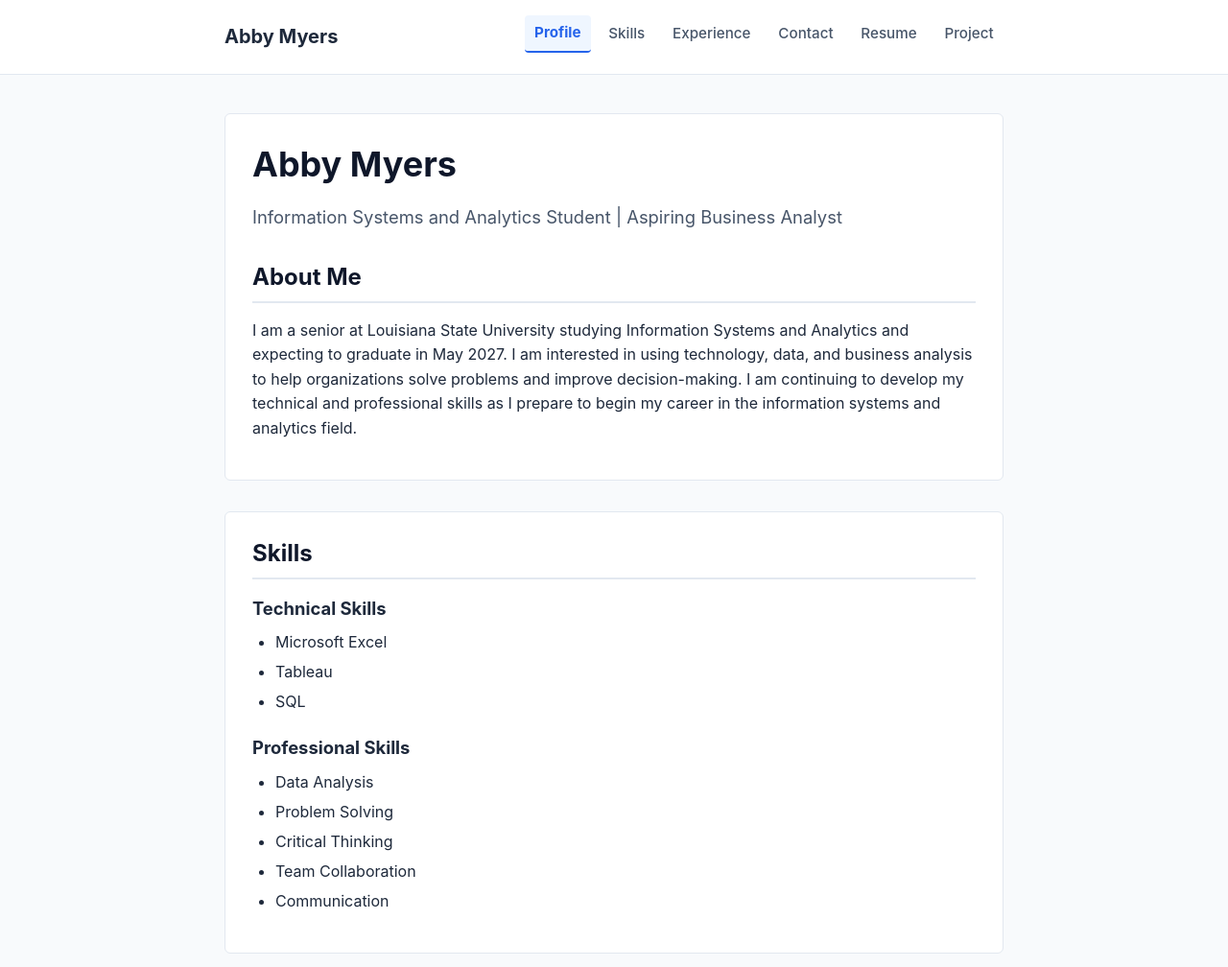
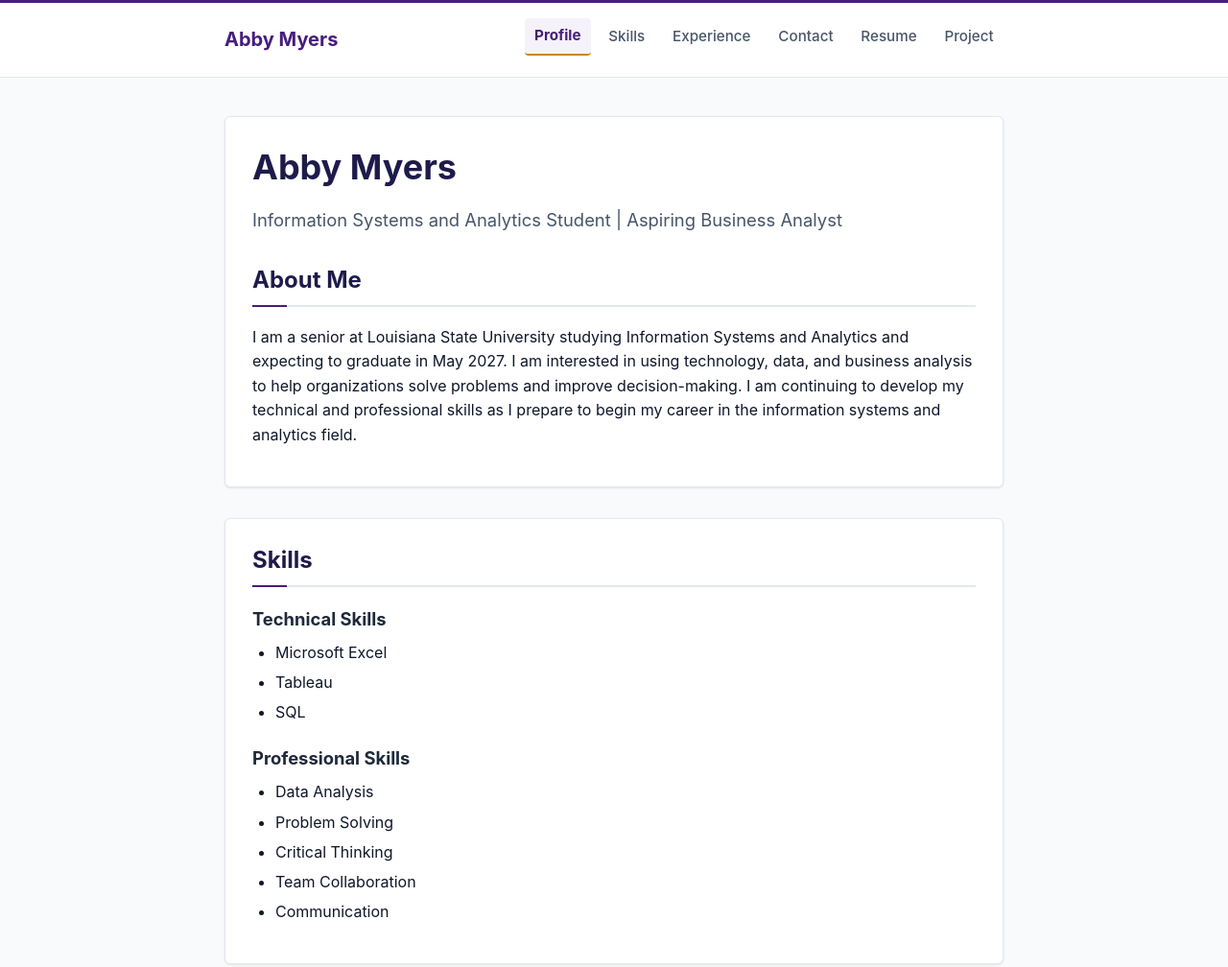
Before and after one commit to abigailmyers/abby-myers-website, a plain HTML site: page index.html in a window 1280 px wide. Shown: the top 1008 px of the page at 96% size. Drawn offline with Linux system fonts and the light colour scheme.

Commit message:
Refine portfolio visual design

```diff
--- a/styles.css
+++ b/styles.css
@@ -2,13 +2,26 @@
    Base Styles & Design Variables
    ========================================================================== */
 :root {
-  --primary-color: #2563eb;
-  --primary-hover: #1d4ed8;
-  --text-color: #1e293b;
+  /* LSU-Inspired Professional Identity Palette */
+  --primary-color: #461d7c;
+  /* LSU Deep Purple - 12.2:1 contrast against white */
+  --primary-hover: #32145a;
+  /* Darker plum-purple for interactive hover states (14.5:1 contrast) */
+  --primary-subtle: #f5f2fa;
+  /* Very soft lavender tint for active/hover backgrounds */
+  --accent-gold: #c68a0a;
+  /* Deep academic gold for decorative accents (not text) */
+  --text-color: #0f172a;
+  /* Deep slate for high-readability body text (15.5:1 contrast) */
   --text-muted: #475569;
+  /* Slate-600 with 7.0:1 contrast for secondary text */
   --bg-color: #f8fafc;
+  /* Clean, light neutral canvas */
   --card-bg: #ffffff;
+  /* Crisp white card background */
   --border-color: #e2e8f0;
+  /* Soft neutral border for cards and dividers */
+  --card-shadow: 0 1px 3px rgba(15, 23, 42, 0.06), 0 1px 2px rgba(15, 23, 42, 0.04);
   --font-family: -apple-system, BlinkMacSystemFont, "Segoe UI", Roboto, "Helvetica Neue", Arial, sans-serif;
   --line-height: 1.6;
   --max-width: 860px;
@@ -67,6 +80,7 @@ img {
   font-weight: 600;
   text-decoration: none;
   border-radius: 0 0 4px 4px;
+  border-bottom: 2px solid var(--accent-gold);
   z-index: 1000;
   transition: top 0.15s ease-in-out;
 }
@@ -82,6 +96,14 @@ img {
   outline-offset: 3px;
 }
 
+.brand a:focus-visible,
+nav a:focus-visible,
+main a:focus-visible {
+  outline: 2px solid var(--primary-color);
+  outline-offset: 3px;
+  border-radius: 4px;
+}
+
 /* Scoped word-wrapping for long URLs and unbroken content */
 .break-anywhere,
 #contact a {
@@ -93,6 +115,7 @@ img {
    ========================================================================== */
 header {
   background-color: #ffffff;
+  border-top: 3px solid var(--primary-color);
   border-bottom: 1px solid var(--border-color);
   position: sticky;
   top: 0;
@@ -112,13 +135,14 @@ header {
 .brand a {
   font-size: 1.25rem;
   font-weight: 700;
-  color: var(--text-color);
+  color: var(--primary-color);
   text-decoration: none;
   border-radius: 4px;
+  transition: color 0.15s ease-in-out;
 }
 
 .brand a:hover {
-  color: var(--primary-color);
+  color: var(--primary-hover);
 }
 
 nav ul.nav-menu {
@@ -144,15 +168,15 @@ nav a {
 
 nav a:hover {
   color: var(--primary-color);
-  background-color: #f1f5f9;
-  text-decoration: underline;
+  background-color: var(--primary-subtle);
+  text-decoration: none;
 }
 
 nav a[aria-current="page"] {
   color: var(--primary-color);
   font-weight: 700;
-  background-color: #eff6ff;
-  border-bottom: 2px solid var(--primary-color);
+  background-color: var(--primary-subtle);
+  border-bottom: 2px solid var(--accent-gold);
   text-decoration: none;
 }
 
@@ -168,29 +192,42 @@ main {
 main a {
   color: var(--primary-color);
   text-decoration: underline;
-  text-underline-offset: 2px;
+  text-underline-offset: 3px;
+  text-decoration-color: var(--accent-gold);
   border-radius: 2px;
-  transition: color 0.15s ease-in-out;
+  transition: color 0.15s ease-in-out, text-decoration-color 0.15s ease-in-out;
 }
 
 main a:hover {
   color: var(--primary-hover);
+  text-decoration-color: var(--primary-hover);
 }
 
 h1 {
   font-size: 2.25rem;
   margin-top: 0;
   margin-bottom: 0.75rem;
-  color: #0f172a;
+  color: #1e1b4b;
 }
 
 h2 {
   font-size: 1.5rem;
   margin-top: 0;
-  margin-bottom: 1rem;
-  color: #0f172a;
+  margin-bottom: 1.15rem;
+  color: #1e1b4b;
   border-bottom: 2px solid var(--border-color);
-  padding-bottom: 0.35rem;
+  padding-bottom: 0.45rem;
+  position: relative;
+}
+
+h2::after {
+  content: "";
+  position: absolute;
+  bottom: -2px;
+  left: 0;
+  width: 36px;
+  height: 2px;
+  background-color: var(--primary-color);
 }
 
 h3 {
@@ -225,6 +262,7 @@ section {
   scroll-margin-top: 5.5rem;
   background-color: var(--card-bg);
   border: 1px solid var(--border-color);
+  box-shadow: var(--card-shadow);
   border-radius: 6px;
   padding: 1.5rem 1.75rem;
   margin-bottom: 2rem;
```
Also changed, not shown: index.html (+20 -6 lines), project.html (+22 -6 lines), resume.html (+15 -6 lines).
